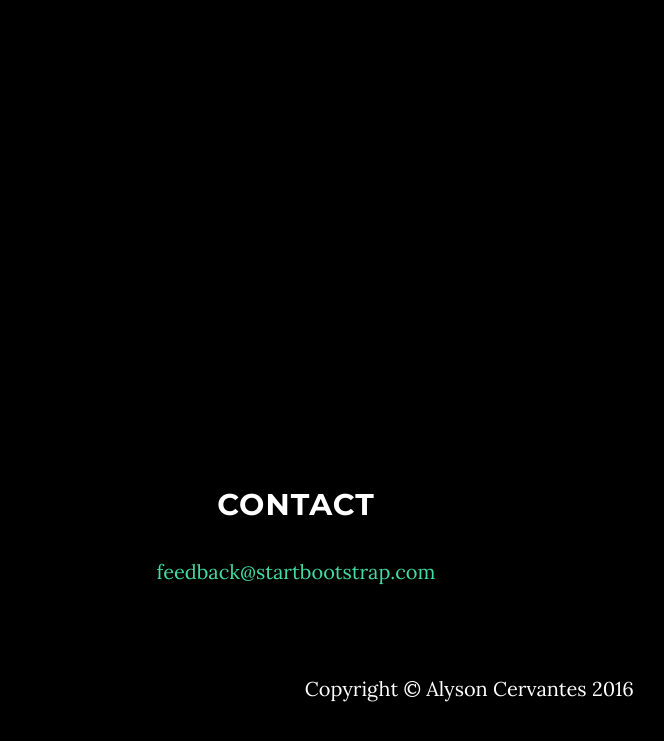
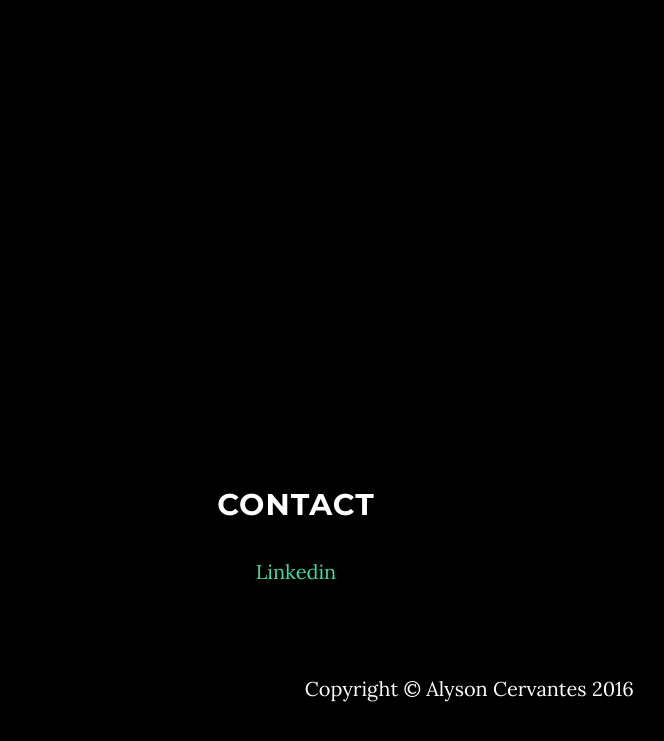
Before and after one commit to alyc07/alyc07.github.io, a website: page index.html in a window 1280 px wide. Shown: the part 2365-3106 px from the top of the page, without its empty margins (344-1008 px from the left). Drawn offline with nearby package versions, Linux system fonts and the light colour scheme.

Commit message:
Update index.html

```diff
--- a/index.html
+++ b/index.html
@@ -135,7 +135,8 @@
          <div class="row">
              <div class="col-lg-8 col-lg-offset-2">
                  <h2>Contact</h2>
- <p><a href="mailto:feedback@startbootstrap.com">feedback@startbootstrap.com</a>
+
+ <p><a href="https://www.linkedin.com/in/alyson-cervantes-b0b792100">Linkedin</a>
 
     <!-- Footer -->
     <footer>
```
